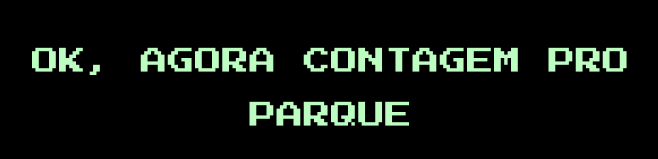
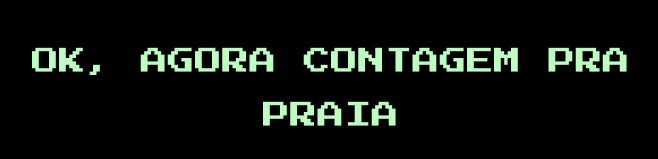
Before and after one commit to felpzreiz/studies, a plain HTML site: page javascript/countdown/index.html in a window 1280 px wide. Shown: the top 159 px of the page, without its empty margins (309-967 px from the left). Drawn offline with Linux system fonts and the light colour scheme.

Commit message:
Update index.html

```diff
--- a/javascript/countdown/index.html
+++ b/javascript/countdown/index.html
@@ -10,7 +10,7 @@
 <body>
     <div class="container">
         <br><br><br>
-        <div id="titulo">ok, agora contagem pro <br><br>parque</div>
+        <div id="titulo">ok, agora contagem pra <br><br>praia</div>
         <br><br>
         <div id="contagem">
           <ul>
```
